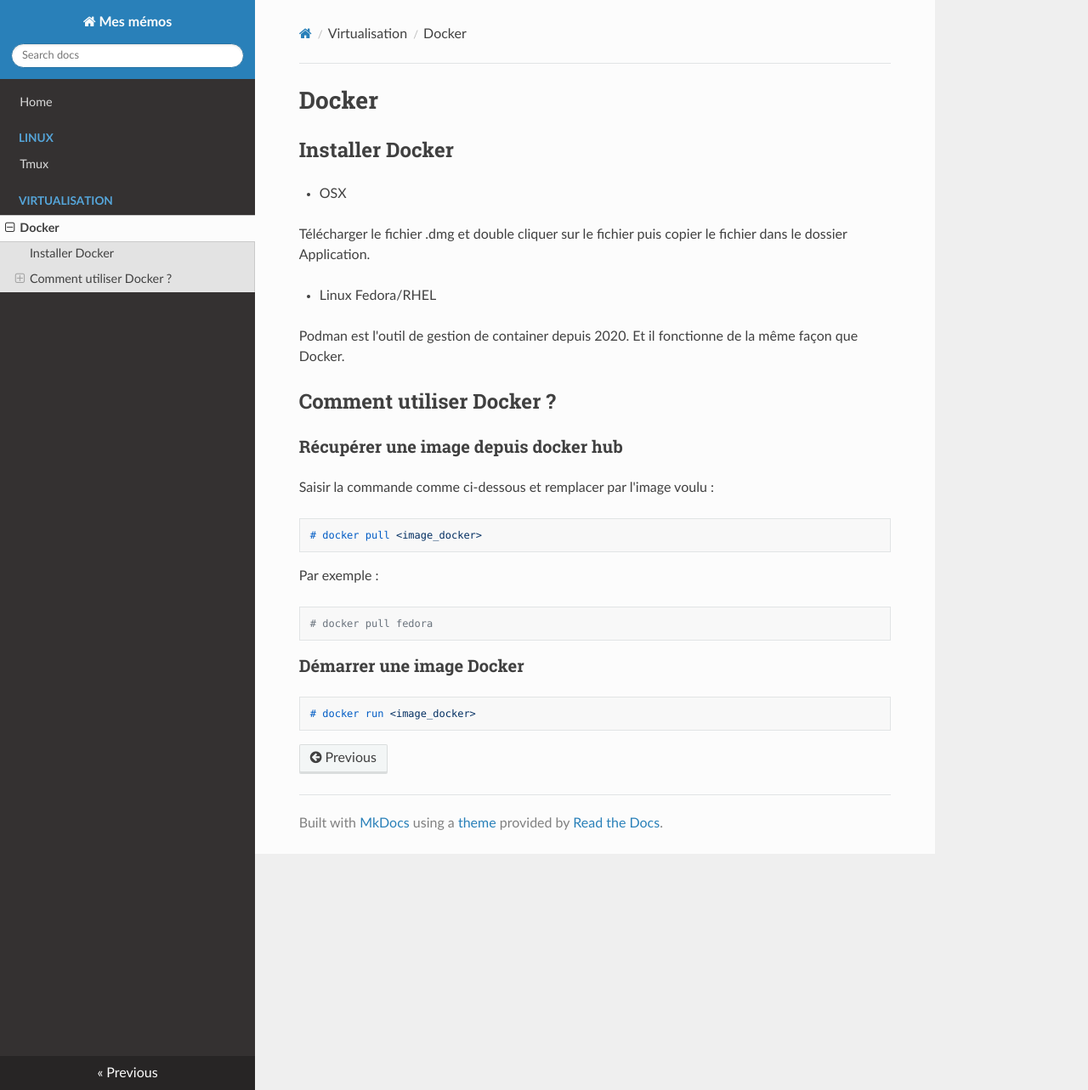
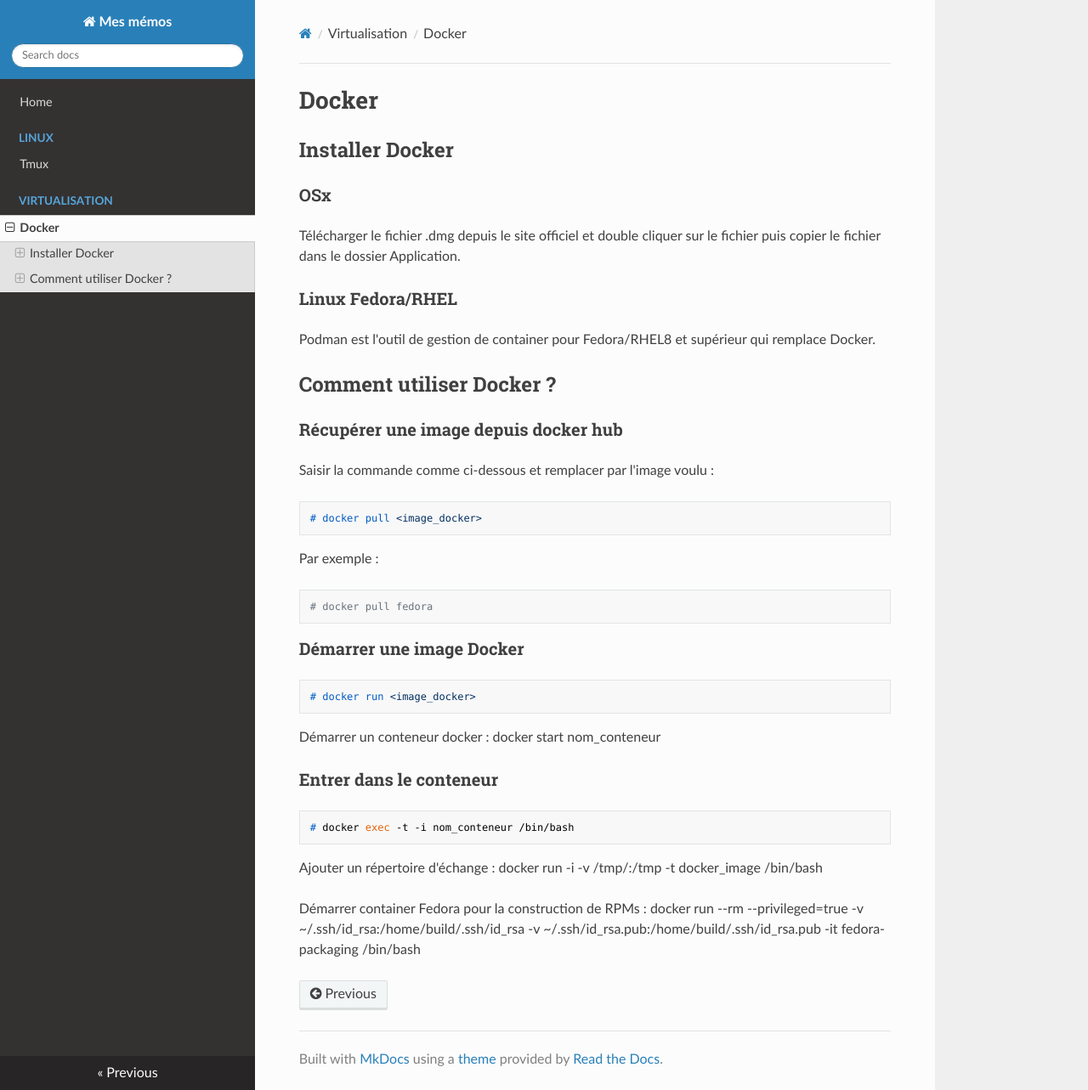
Before and after one commit to hvad/my-memo, an MkDocs documentation site: the page built from docs/memo-docker.md, in a window 1280 px wide and 1283 px high. Shown: the whole window at 85% size. Built offline with MkDocs 1.6.1, drawn with Linux system fonts in a browser that asks for light colours; nearby versions of some CDN libraries.

Commit message:
Ajout du mémo Docker.

```diff
--- a/docs/memo-docker.md
+++ b/docs/memo-docker.md
@@ -2,13 +2,13 @@
 
 ## Installer Docker
 
-* OSX
+### OSx
 
-Télécharger le fichier .dmg et double cliquer sur le fichier puis copier le fichier dans le dossier Application.
+Télécharger le fichier .dmg depuis le site officiel et double cliquer sur le fichier puis copier le fichier dans le dossier Application.
 
-* Linux Fedora/RHEL
+### Linux Fedora/RHEL
 
-Podman est l'outil de gestion de container depuis 2020. Et il fonctionne de la même façon que Docker.
+Podman est l'outil de gestion de container pour Fedora/RHEL8 et supérieur qui remplace Docker.
 
 ## Comment utiliser Docker ?
 
@@ -25,3 +25,16 @@ Par exemple :
 ### Démarrer une image Docker
 
     # docker run <image_docker>
+
+Démarrer un conteneur docker :
+docker start nom_conteneur
+
+### Entrer dans le conteneur
+
+    # docker exec -t -i nom_conteneur /bin/bash
+
+Ajouter un répertoire d'échange :
+docker run -i -v /tmp/:/tmp -t docker_image /bin/bash
+
+Démarrer container Fedora pour la construction de RPMs :
+docker run --rm --privileged=true -v ~/.ssh/id_rsa:/home/build/.ssh/id_rsa -v ~/.ssh/id_rsa.pub:/home/build/.ssh/id_rsa.pub -it fedora-packaging /bin/bash
```
